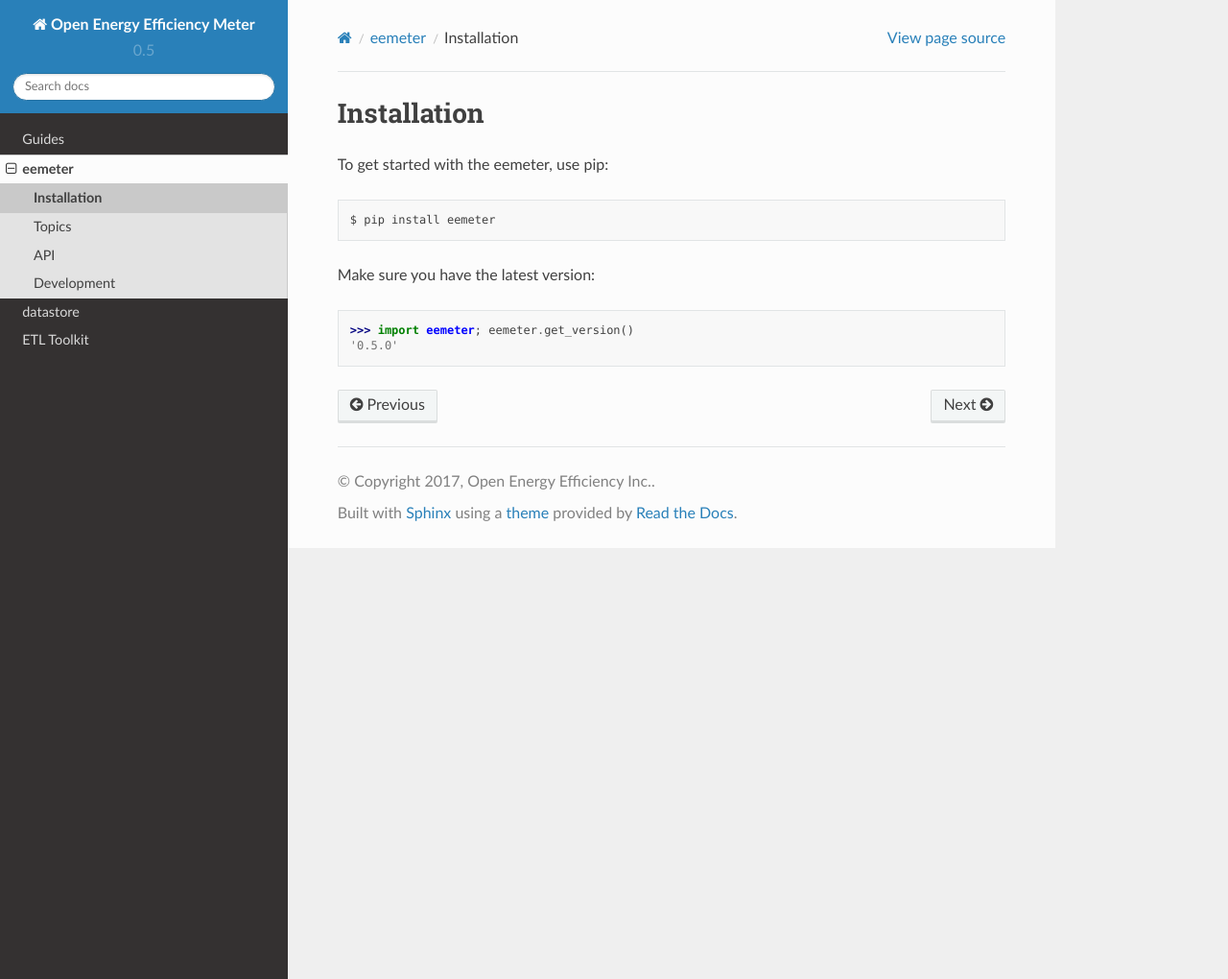
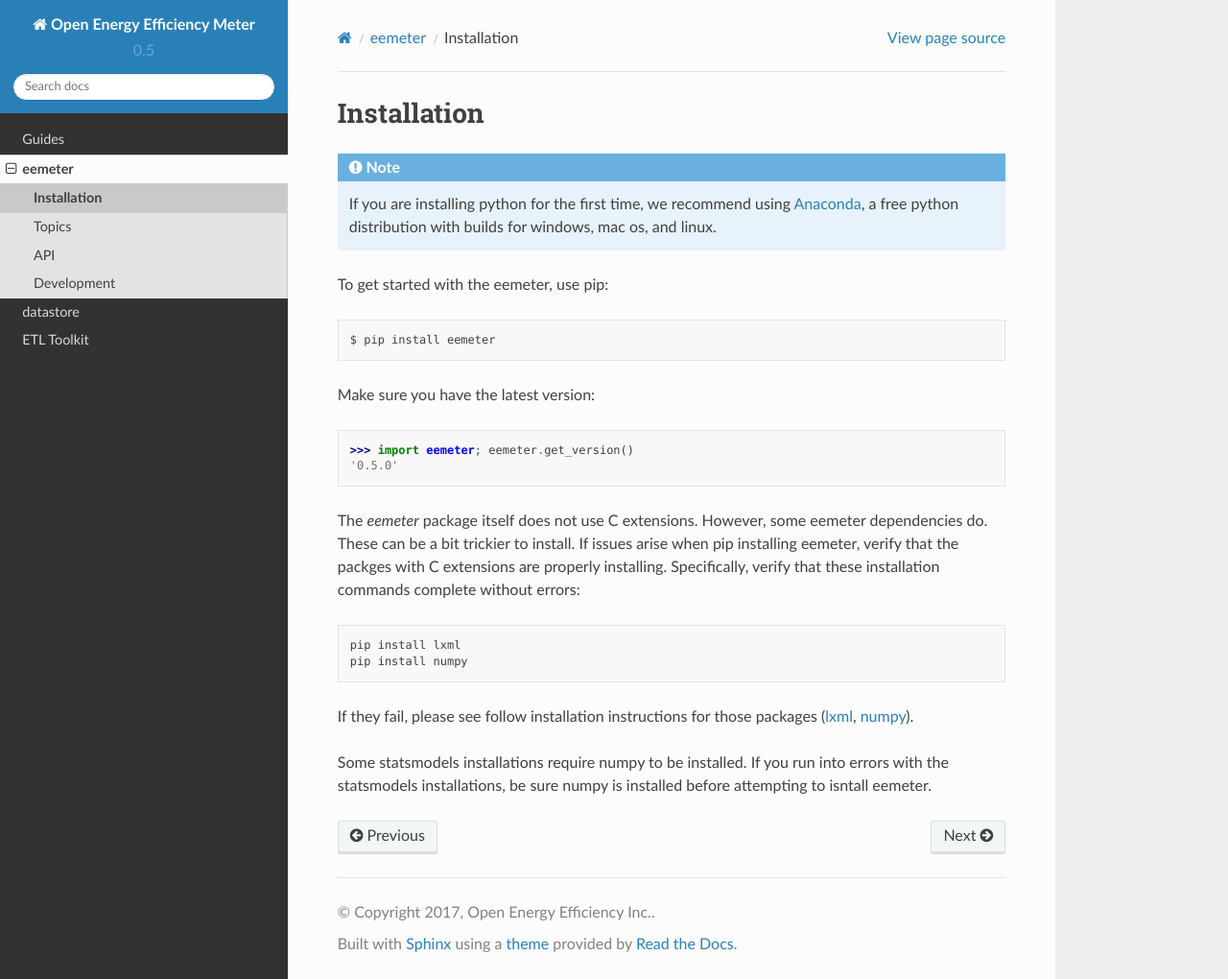
Before and after one commit to openeemeter/eemeter, a Sphinx documentation site: the page built from docs/eemeter_installation.rst, in a window 1280 px wide and 1020 px high. Shown: the whole window at 96% size. Built offline with Sphinx 7.4.7 and the Read the Docs theme 2.0.0, drawn with Linux system fonts in a browser that asks for light colours; pages that are not in the unit, such as notebooks, are missing from menus.

Commit message:
Improve eemeter installation instructions

```diff
--- a/docs/eemeter_installation.rst
+++ b/docs/eemeter_installation.rst
@@ -1,5 +1,11 @@
 Installation
 ------------
+
+.. note::
+
+    If you are installing python for the first time, we recommend using
+    Anaconda_, a free python distribution with builds for windows, mac os,
+    and linux.
 
 To get started with the eemeter, use pip::
 
@@ -11,3 +17,23 @@ Make sure you have the latest version:
 
     >>> import eemeter; eemeter.get_version()
     '0.5.0'
+
+The `eemeter` package itself does not use C extensions. However, some eemeter
+dependencies do. These can be a bit trickier to install. If issues arise when
+pip installing eemeter, verify that the packges with C extensions are properly
+installing. Specifically, verify that these installation commands complete
+without errors::
+
+    pip install lxml
+    pip install numpy
+
+If they fail, please see follow installation instructions for those packages
+(lxml_, numpy_).
+
+Some statsmodels installations require numpy to be installed. If you run into
+errors with the statsmodels installations, be sure numpy is installed before
+attempting to isntall eemeter.
+
+.. _Anaconda: https://www.continuum.io/downloads
+.. _lxml: http://lxml.de/installation.html
+.. _numpy: http://scipy.org/install.html
```
